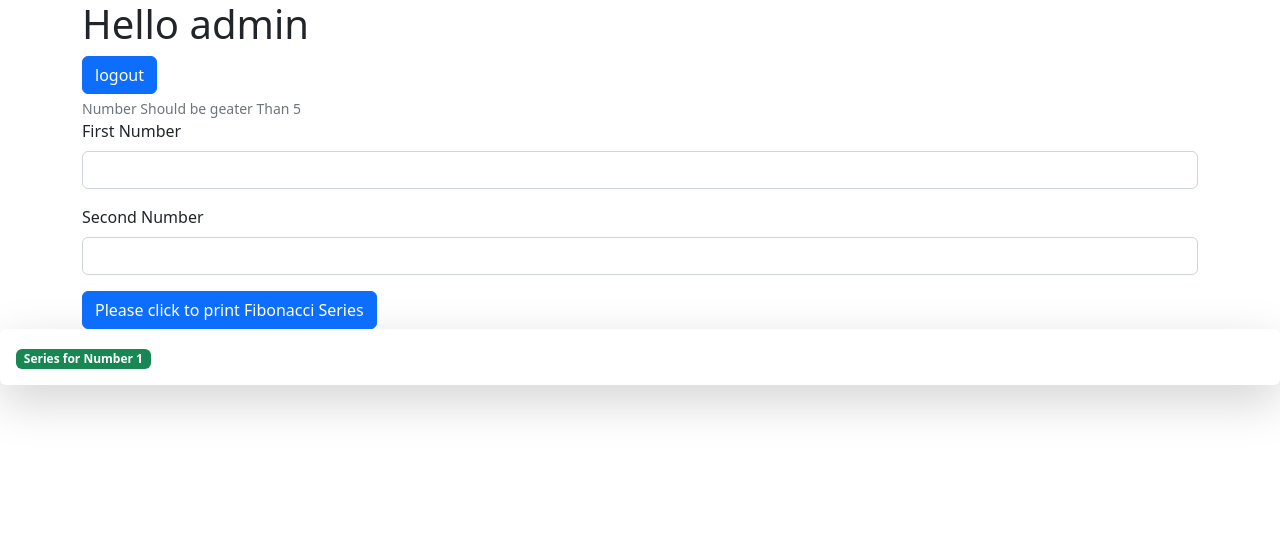
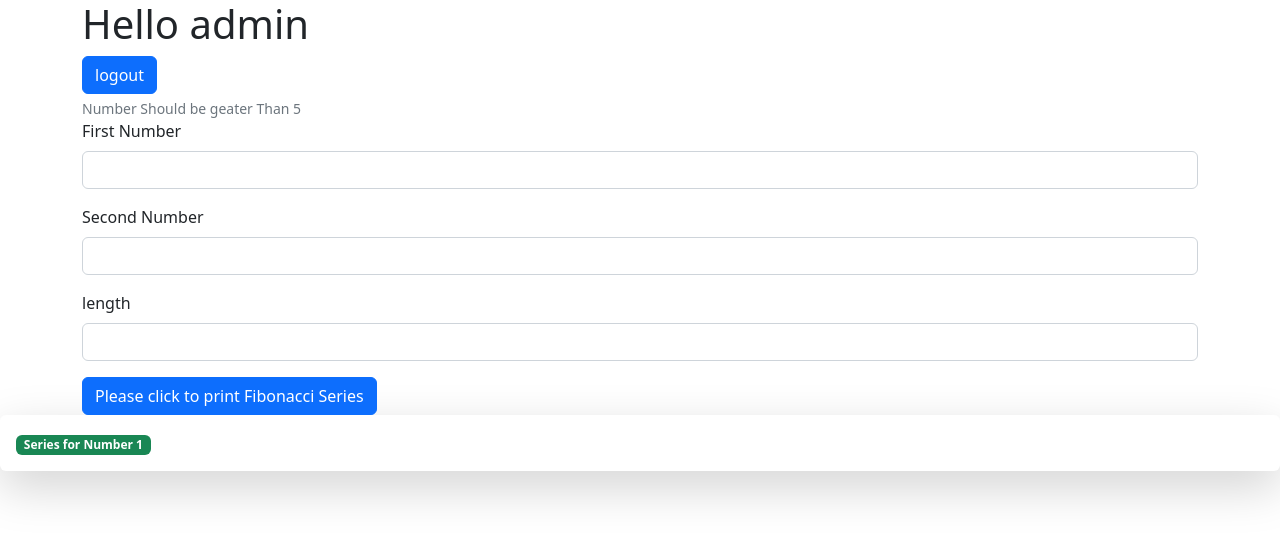
Before and after one commit to ashokgarsulla/Xelpmoc, a Django app: page /calculate in a window 1280 px wide. Shown: the top 539 px of the page. Run offline with Django 4.2, Linux system fonts and the light colour scheme; a user stored in the database is signed in.

Commit message:
added len in fib_series function and also added field in calculate template

```diff
--- a/myapp/views.py
+++ b/myapp/views.py
@@ -30,12 +30,12 @@ def user_login(request):
         return HttpResponseRedirect('/calculate')
 
 
-def fib_series(x,y):
+def fib_series(x,y,len):
     n1 = x
     n2 = y
     c = 0
     series = []
-    while c < x:
+    while c < len:
         series.append(n1)
         nth = n1 + n2
         n1 = n2
@@ -49,10 +49,11 @@ def calculate(request):
         if request.method == "POST":
             num1 = int(request.POST["num1"])
             num2 = int(request.POST["num2"])
-            if num1 < 5 or num2 < 5:
-                messages.error(request, "Number must be greater than 5")
+            len = int(request.POST["len"])
+            if len < 5 :
+                messages.error(request, "Length must be greater than 5")
             else:
-                n1 = fib_series(int(num1),int(num2))
+                n1 = fib_series(num1,num2,len)
                 return render(request,'myapp/calculate.html',{'username':username,"num1":n1})
         return render(request,'myapp/calculate.html',{'username':username})
     else:
--- a/templates/myapp/calculate.html
+++ b/templates/myapp/calculate.html
@@ -34,6 +34,10 @@
                 <label for="num2" class="form-label">Second Number</label>
                 <input type="number" class="form-control" id="num2" name="num2" required>
             </div>
+            <div class="mb-3">
+                <label for="len" class="form-label">length</label>
+                <input type="number" class="form-control" id="len" name="len" required>
+            </div>
             <button type="submit" class="btn btn-primary">Please click to print Fibonacci Series</button>
         </form>
 
```
Also changed, not shown: db.sqlite3.
